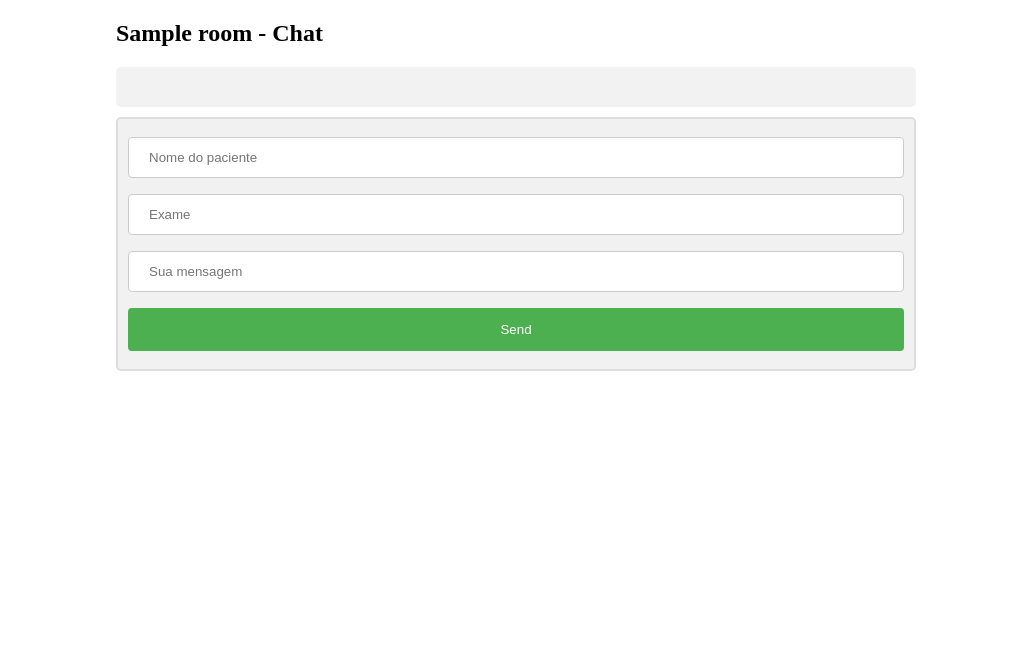
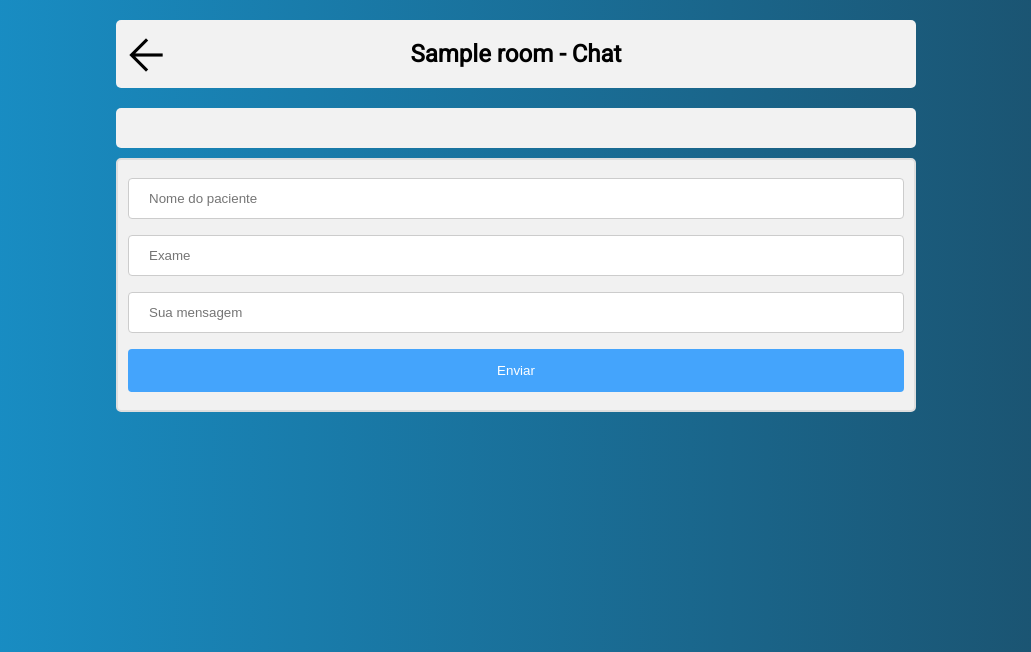
Before and after one commit to lucenasoft/chat-project, a Django app: template templates/room.html in a window 1280 px wide. Shown: the top 652 px of the page, without its empty margins (124-1155 px from the left). Run offline with Django 3.2, Linux system fonts and the light colour scheme; tables that the repository leaves empty hold one stand-in row (values such as "Sample post"); the template is opened without the code that fills it: values that come from a table or form of the project are taken from there, most other values are stand-ins (such as "Sample title", 1, 10 or a date in 2020); data that the repository does not hold is empty; some libraries are stand-ins or nearby versions.

Commit message:
style: add style for chat in home and room

```diff
--- a/templates/room.html
+++ b/templates/room.html
@@ -3,10 +3,17 @@
 <html lang="pt-br">
 <head>
 <meta name="viewport" content="width=device-width, initial-scale=1">
+<link rel="preconnect" href="https://fonts.googleapis.com">
+<link rel="preconnect" href="https://fonts.gstatic.com" crossorigin>
+<link href="https://fonts.googleapis.com/css2?family=Roboto&display=swap" rel="stylesheet">
+<link rel="shortcut icon" href="http://www.hrrbc.org.br//templates/favourite/favicon.ico" type="">
+<link rel="stylesheet" href="https://fonts.googleapis.com/css2?family=Material+Symbols+Outlined:opsz,wght,FILL,GRAD@48,400,0,0" />
 <script src="{% static "js/script.js" %}" defer></script>
 
 <style>
 body {
+  font-family: 'Roboto', sans-serif;
+  background: linear-gradient(-90deg,#1b4e69,#1893cc);
   margin: 0 auto;
   max-width: 800px;
   padding: 0 20px;
@@ -18,6 +25,13 @@ body {
   border-radius: 5px;
   padding: 10px;
   margin: 10px 0;
+}
+
+h2 {
+    border-radius: 5px;
+    background-color: #f2f2f2;
+    padding: 20px;
+    text-align: center;
 }
 
 .darker {
@@ -50,6 +64,21 @@ body {
   color: #aaa;
 }
 
+.arrow-back span{
+  margin-top: 10px;
+  margin-bottom: 5px;
+  font-size: 50px;
+  text-decoration: none;
+  color: black;
+  transition: ease-in-out 0.20s;
+  position: absolute;
+  margin-left: 5px;
+}
+
+.arrow-back span:hover {
+  filter: drop-shadow(1px 1px 1px);
+}
+
 .time-left {
   float: left;
   color: #999;
@@ -60,7 +89,10 @@ body {
 </head>
 <body>
 
-<h2>{{room}} - Chat</h2>
+<a class="arrow-back" href="{% url 'home' %}"><span class="material-symbols-outlined">
+  arrow_back
+  </span></a>
+<h2> {{room}} - Chat</h2>
 
 <div id="display">
 </div>
@@ -84,7 +116,7 @@ setInterval(function(){
                 var temp="<div class='container darker'><b>"+
                   "Paciente: "+
                   response.messages[key].paciente_name +
-                  "</b><br><a target='_blank' href=http://127.0.0.1:8887/"+response.messages[key].arquivoPDF+".pdf"+">Exame do Paciente</a><p>"+response.messages[key].value+
+                  "</b><br><a target='_blank' href=http://192.168.140.100:8887/"+response.messages[key].arquivoPDF+".pdf"+">Exame do Paciente</a><p>"+response.messages[key].value+
                     "</p><span class='time-left'>"+
                       dataHoraFormatada + " - " + response.messages[key].user +
                       "</span></div>";
@@ -119,7 +151,7 @@ setInterval(function(){
 
     input[type=submit] {
     width: 100%;
-    background-color: #4CAF50;
+    background-color: #44a4fc;
     color: white;
     padding: 14px 20px;
     margin: 8px 0;
@@ -129,7 +161,7 @@ setInterval(function(){
     }
 
     input[type=submit]:hover {
-    background-color: #45a049;
+    background-color: #187fe7;
     }
 
     div {
@@ -146,7 +178,7 @@ setInterval(function(){
         <input type="text" placeholder="Nome do paciente" name="paciente_name" id="paciente_name" width="100px" />
         <input type="text" placeholder="Exame" name="arquivoPDF" id="arquivoPDF" width="100px" />
         <input type="text" placeholder="Sua mensagem" name="message" id="message" width="100px" />
-        <input type="submit" value="Send">
+        <input type="submit" value="Enviar">
      <!-- <input type="button" value="click"> -->
     </form>
 </div>
```
Also changed, not shown: templates/home.html (+18 -5 lines).
